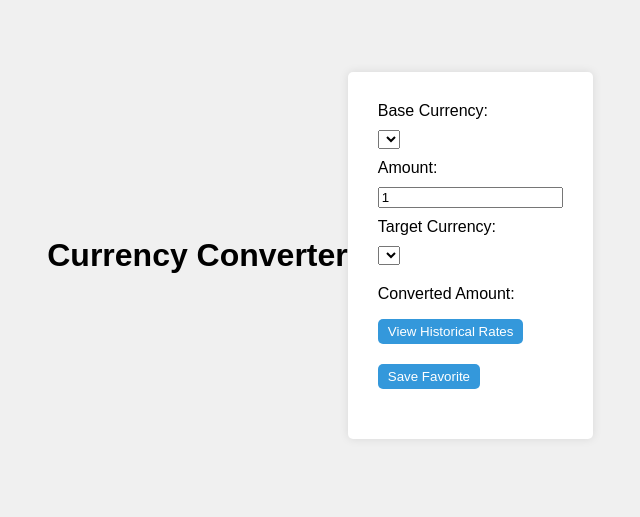
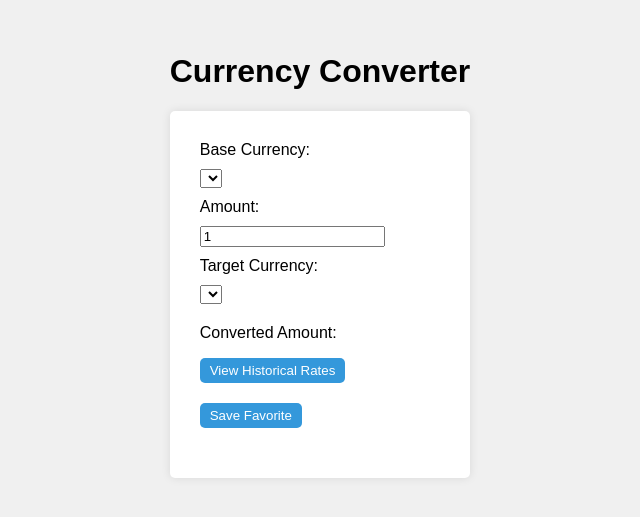
Before and after one commit to geraz0/currency-converter-project, a plain HTML site: page index.html in a window 1280 px wide. Shown: the part 145-662 px from the top of the page, without its empty margins (320-960 px from the left). Drawn offline with Linux system fonts and the light colour scheme.

Commit message:
adjusted h1 "Currency Converter" to be on top of converter section

```diff
--- a/index.html
+++ b/index.html
@@ -7,6 +7,7 @@
     <link rel="stylesheet" href="styles.css">
 </head>
 <body>
+    <div class = "container">
         <h1>Currency Converter</h1>
             <div class="converter">
             <label for="base-currency">Base Currency:</label>
@@ -21,5 +22,6 @@
             <button id="save-favorite">Save Favorite</button>
             <div id="favorite-currency-pairs"></div>
             </div>
+    </div>
 </body>
 </html>
--- a/styles.css
+++ b/styles.css
@@ -9,6 +9,8 @@
 }
 
 h1 {
+    display: flex;
+    justify-content: flex-start;
     text-align: center;
 }
 
```
Lines whose indentation alone changed are shown as unchanged.
